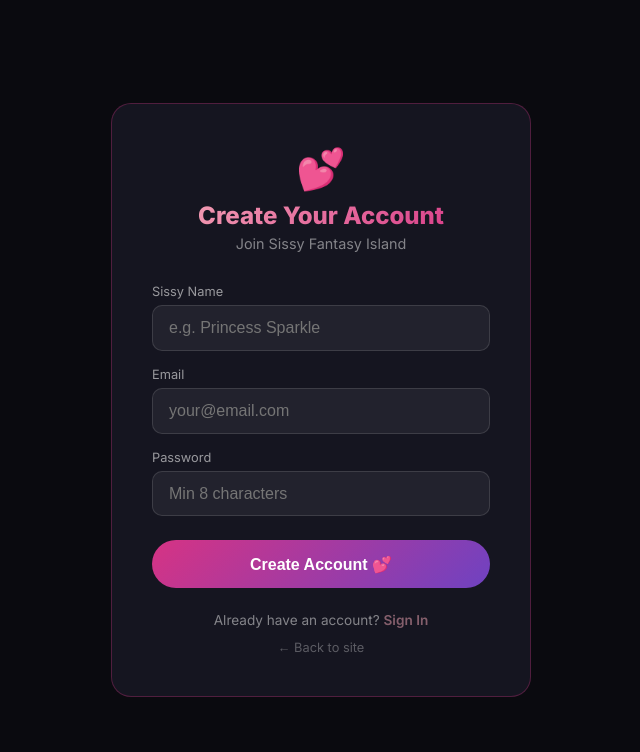
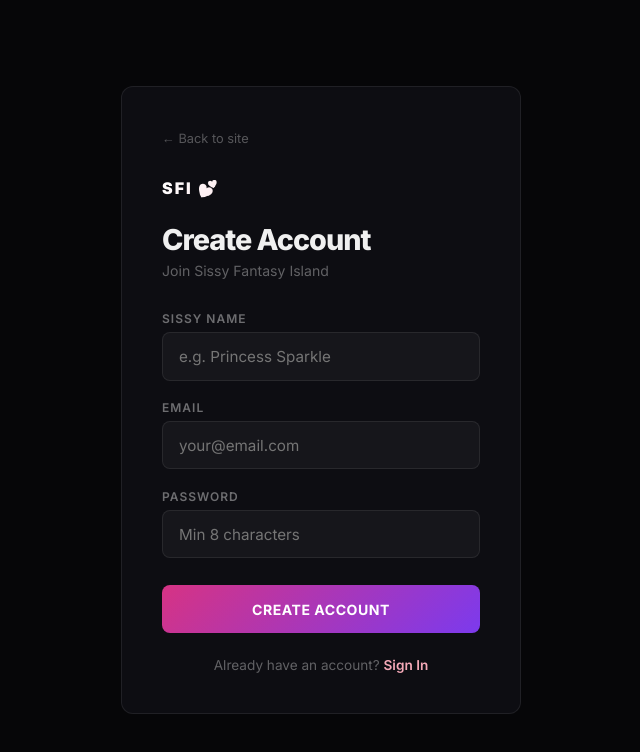
Before and after one commit to karargee/sissy-fantasy-island, a Next.js app: page /register in a window 1280 px wide. Shown: the top 752 px of the page, without its empty margins (319-959 px from the left). Built offline with nearby package versions, Linux system fonts and the light colour scheme.

Commit message:
Add premium auth pages + Sign In/Join nav buttons

```diff
--- a/app/globals.css
+++ b/app/globals.css
@@ -1119,6 +1119,27 @@ body {
 .social-link:hover { border-color: rgba(214,51,132,0.4); transform: translateY(-2px); color: white; }
 .social-link span { font-size: 1.1rem; }
 
+/* ══ AUTH PAGES ══ */
+.auth-page { min-height: 100vh; background: #060608; display: flex; align-items: center; justify-content: center; padding: 1rem; }
+.auth-box { background: #0d0d12; border: 1px solid rgba(255,255,255,0.08); border-radius: 12px; padding: 2.5rem; width: 100%; max-width: 400px; }
+.auth-back { display: inline-block; color: rgba(255,255,255,0.3); text-decoration: none; font-size: 0.8rem; margin-bottom: 2rem; transition: color 0.2s; }
+.auth-back:hover { color: white; }
+.auth-logo { font-size: 1rem; font-weight: 900; letter-spacing: 2px; background: linear-gradient(135deg, #fff, #f5a9b8); -webkit-background-clip: text; -webkit-text-fill-color: transparent; margin-bottom: 1.5rem; }
+.auth-title { font-size: 1.8rem; font-weight: 800; letter-spacing: -1px; margin-bottom: 0.3rem; }
+.auth-sub { color: rgba(255,255,255,0.35); font-size: 0.88rem; margin-bottom: 2rem; }
+.auth-form { display: flex; flex-direction: column; gap: 1.2rem; }
+.auth-field { display: flex; flex-direction: column; gap: 0.4rem; }
+.auth-field label { font-size: 0.75rem; color: rgba(255,255,255,0.4); text-transform: uppercase; letter-spacing: 1px; font-weight: 600; }
+.auth-field input { padding: 0.85rem 1rem; border-radius: 8px; border: 1px solid rgba(255,255,255,0.08); background: rgba(255,255,255,0.04); color: white; font-size: 0.95rem; outline: none; font-family: inherit; transition: border-color 0.2s; }
+.auth-field input:focus { border-color: rgba(214,51,132,0.5); }
+.auth-error { background: rgba(220,53,69,0.08); border: 1px solid rgba(220,53,69,0.25); border-radius: 6px; padding: 0.7rem 1rem; font-size: 0.83rem; color: #ff6b6b; }
+.auth-btn { padding: 0.95rem; border-radius: 8px; border: none; background: linear-gradient(135deg, #d63384, #7c3aed); color: white; font-size: 0.88rem; font-weight: 700; cursor: pointer; font-family: inherit; letter-spacing: 0.5px; text-transform: uppercase; transition: opacity 0.2s; margin-top: 0.5rem; }
+.auth-btn:hover { opacity: 0.85; }
+.auth-btn:disabled { opacity: 0.5; cursor: not-allowed; }
+.auth-switch { text-align: center; margin-top: 1.5rem; font-size: 0.85rem; color: rgba(255,255,255,0.35); }
+.auth-switch a { color: #f5a9b8; text-decoration: none; font-weight: 600; }
+.auth-switch a:hover { text-decoration: underline; }
+
 /* ══ TERMS ══ */
 .terms-page { background: #060608; min-height: 100vh; color: #f0f0f0; }
 .terms-page h1 { font-size: 2.2rem; margin-bottom: 0.5rem; font-weight: 900; }
--- a/app/page.js
+++ b/app/page.js
@@ -934,6 +934,8 @@ export default function Home() {
             <a href="#shop" onClick={() => setMobileNav(false)}>Shop</a>
             <a href="#guides" onClick={() => setMobileNav(false)}>Guides</a>
             <a href="#contact" onClick={() => setMobileNav(false)}>Contact</a>
+            <Link href="/login" onClick={() => setMobileNav(false)} style={{ color: "rgba(255,255,255,0.55)", fontWeight: 500 }}>Sign In</Link>
+            <Link href="/register" onClick={() => setMobileNav(false)} style={{ background: "linear-gradient(135deg, #d63384, #7c3aed)", padding: "0.5rem 1.2rem", borderRadius: 6, color: "white", fontWeight: 700, textDecoration: "none", fontSize: "0.82rem", letterSpacing: "0.5px", textTransform: "uppercase" }}>Join</Link>
 
           </div>
           <button className="nav-toggle" onClick={() => setMobileNav(!mobileNav)}>{mobileNav ? "✕" : "☰"}</button>
--- a/app/register/page.js
+++ b/app/register/page.js
@@ -25,68 +25,35 @@ export default function Register() {
   }
 
   return (
-    <div style={{ minHeight: "100vh", background: "#0a0a0f", display: "flex", alignItems: "center", justifyContent: "center", padding: "1rem" }}>
-      <div style={{ background: "#151520", border: "1px solid rgba(214,51,132,0.3)", borderRadius: 20, padding: "2.5rem", width: "100%", maxWidth: 420 }}>
-        <div style={{ textAlign: "center", marginBottom: "2rem" }}>
-          <div style={{ fontSize: "2.5rem", marginBottom: "0.5rem" }}>💕</div>
-          <h1 style={{ fontSize: "1.5rem", fontWeight: 800, background: "linear-gradient(135deg, #f5a9b8, #d63384)", WebkitBackgroundClip: "text", WebkitTextFillColor: "transparent" }}>Create Your Account</h1>
-          <p style={{ opacity: 0.5, fontSize: "0.9rem", marginTop: "0.3rem" }}>Join Sissy Fantasy Island</p>
-        </div>
+    <div className="auth-page">
+      <div className="auth-box">
+        <Link href="/" className="auth-back">← Back to site</Link>
+        <div className="auth-logo">SFI 💕</div>
+        <h1 className="auth-title">Create Account</h1>
+        <p className="auth-sub">Join Sissy Fantasy Island</p>
 
-        <form onSubmit={handleSubmit} style={{ display: "flex", flexDirection: "column", gap: "1rem" }}>
-          <div>
-            <label style={{ fontSize: "0.8rem", opacity: 0.6, display: "block", marginBottom: "0.4rem" }}>Sissy Name</label>
-            <input
-              type="text"
-              placeholder="e.g. Princess Sparkle"
-              value={form.sissyName}
-              onChange={(e) => setForm({ ...form, sissyName: e.target.value })}
-              required
-              style={{ width: "100%", padding: "0.8rem 1rem", borderRadius: 10, border: "1px solid rgba(255,255,255,0.12)", background: "rgba(255,255,255,0.06)", color: "white", fontSize: "1rem", outline: "none", boxSizing: "border-box" }}
-            />
+        <form onSubmit={handleSubmit} className="auth-form">
+          <div className="auth-field">
+            <label>Sissy Name</label>
+            <input type="text" placeholder="e.g. Princess Sparkle" value={form.sissyName} onChange={(e) => setForm({ ...form, sissyName: e.target.value })} required />
           </div>
-          <div>
-            <label style={{ fontSize: "0.8rem", opacity: 0.6, display: "block", marginBottom: "0.4rem" }}>Email</label>
-            <input
-              type="email"
-              placeholder="your@email.com"
-              value={form.email}
-              onChange={(e) => setForm({ ...form, email: e.target.value })}
-              required
-              style={{ width: "100%", padding: "0.8rem 1rem", borderRadius: 10, border: "1px solid rgba(255,255,255,0.12)", background: "rgba(255,255,255,0.06)", color: "white", fontSize: "1rem", outline: "none", boxSizing: "border-box" }}
-            />
+          <div className="auth-field">
+            <label>Email</label>
+            <input type="email" placeholder="your@email.com" value={form.email} onChange={(e) => setForm({ ...form, email: e.target.value })} required />
           </div>
-          <div>
-            <label style={{ fontSize: "0.8rem", opacity: 0.6, display: "block", marginBottom: "0.4rem" }}>Password</label>
-            <input
-              type="password"
-              placeholder="Min 8 characters"
-              value={form.password}
-              onChange={(e) => setForm({ ...form, password: e.target.value })}
-              required
-              minLength={8}
-              style={{ width: "100%", padding: "0.8rem 1rem", borderRadius: 10, border: "1px solid rgba(255,255,255,0.12)", background: "rgba(255,255,255,0.06)", color: "white", fontSize: "1rem", outline: "none", boxSizing: "border-box" }}
-            />
+          <div className="auth-field">
+            <label>Password</label>
+            <input type="password" placeholder="Min 8 characters" value={form.password} onChange={(e) => setForm({ ...form, password: e.target.value })} required minLength={8} />
           </div>
 
-          {error && <div style={{ background: "rgba(220,53,69,0.1)", border: "1px solid rgba(220,53,69,0.3)", borderRadius: 8, padding: "0.7rem 1rem", fontSize: "0.85rem", color: "#ff6b6b" }}>{error}</div>}
+          {error && <div className="auth-error">{error}</div>}
 
-          <button
-            type="submit"
-            disabled={loading}
-            style={{ padding: "0.9rem", borderRadius: 50, border: "none", background: "linear-gradient(135deg, #d63384, #6f42c1)", color: "white", fontSize: "1rem", fontWeight: 700, cursor: "pointer", opacity: loading ? 0.7 : 1, marginTop: "0.5rem" }}
-          >
-            {loading ? "Creating Account..." : "Create Account 💕"}
+          <button type="submit" disabled={loading} className="auth-btn">
+            {loading ? "Creating Account..." : "Create Account"}
           </button>
         </form>
 
-        <p style={{ textAlign: "center", marginTop: "1.5rem", fontSize: "0.85rem", opacity: 0.5 }}>
-          Already have an account?{" "}
-          <Link href="/login" style={{ color: "#f5a9b8", textDecoration: "none", fontWeight: 600 }}>Sign In</Link>
-        </p>
-        <p style={{ textAlign: "center", marginTop: "0.5rem" }}>
-          <Link href="/" style={{ color: "rgba(255,255,255,0.3)", fontSize: "0.8rem", textDecoration: "none" }}>← Back to site</Link>
-        </p>
+        <p className="auth-switch">Already have an account? <Link href="/login">Sign In</Link></p>
       </div>
     </div>
   );
```
Also changed, not shown: app/login/page.js (+17 -42 lines).
